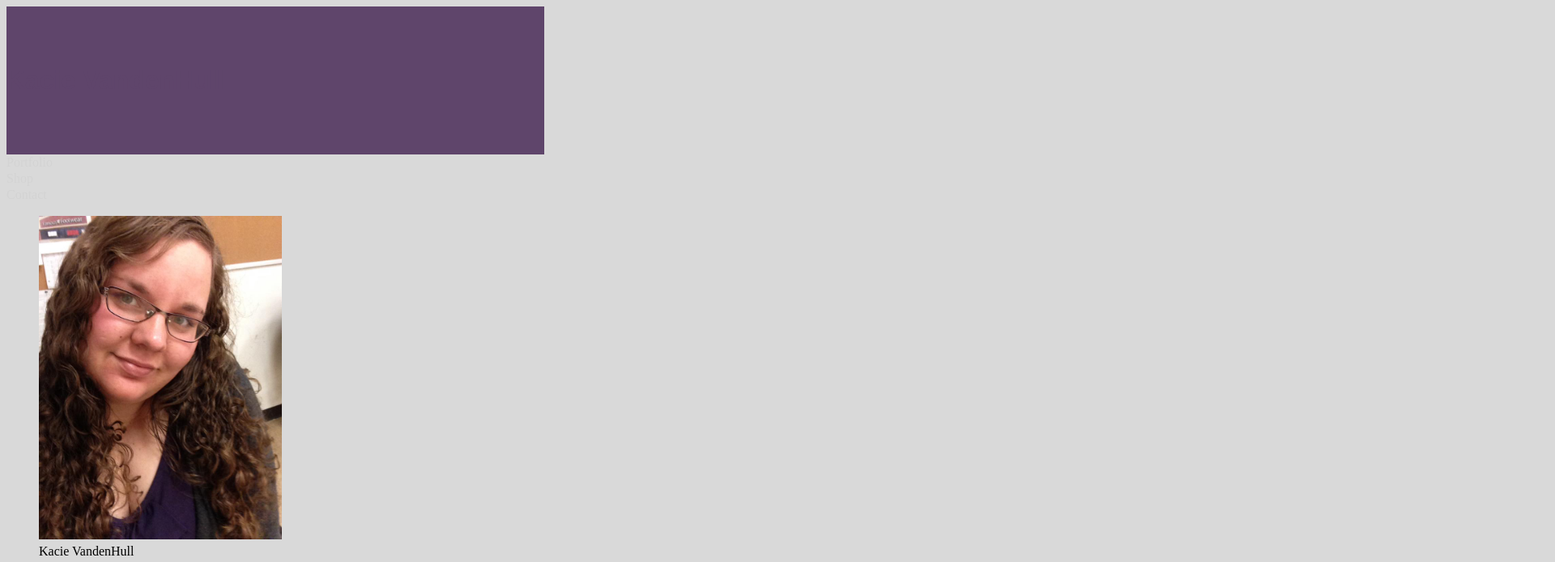
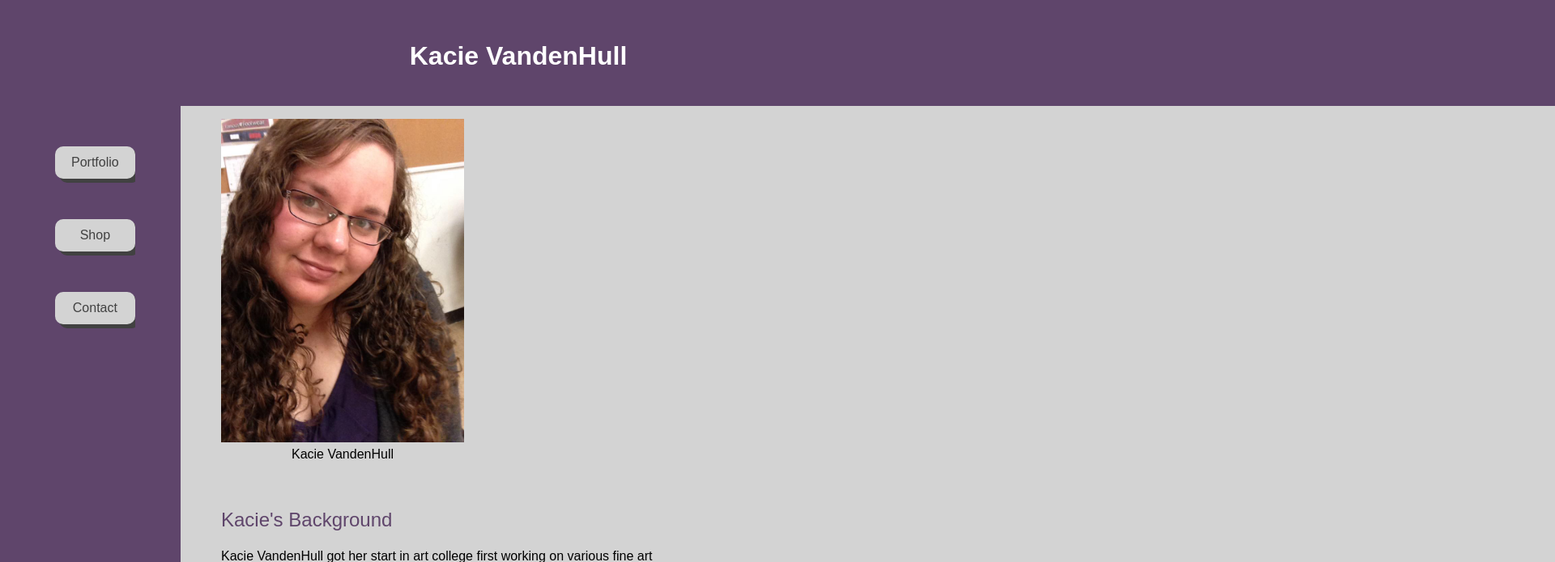
Before and after one commit to Serenajm/bioSite, a plain HTML site: page index.html in a window 1280 px wide. Shown: the top 695 px of the page at 81% size, 1920 px wide, since content can reach past the window. Drawn offline with Linux system fonts and the light colour scheme; a web font is replaced by a local one.

Commit message:
Update bioSite_style.css

```diff
--- a/bioSite_style.css
+++ b/bioSite_style.css
@@ -8,35 +8,62 @@ head {
 }
 
 header {
+    text-align: center;
+    padding: 20px;
     background-color: #5f456b;
-    text-align: left;
-    padding-bottom: 50px;
-    padding-top: 50px;
-    margin-right: 600px;
 }
 
-ul {
+header h1 {
+    color: white;
+}
+
+body {
+    font-family:  "Oxygen", "Arial", sans-serif;
+    font-weight: 400;
+    background-color: #5f456b;
+}
+
+nav {
+    float: left;
+    padding-left: 10px;
+    overflow: auto;
+    height: 100%;
+    position: fixed;
+}
+
+nav ul {
     list-style-type: none;
-    margin: 0;
     padding: 0;
 }
 
 li a {
+    font-family:  "Oxygen", "Arial", sans-serif;
+    text-align: center;
     display: block;
+    border-radius: 10px;
+    background-color: lightgray;
+    box-shadow: 5px 5px;
+    padding: 10px 20px;
+    margin-left: 50px;
+    margin-top: 50px;
+}
+
+li a:hover {
+    background-color: darkgrey;
 }
 
 a {
-    color: lightgray;
+    color: rgba(65, 65, 65, 100%);
     text-decoration: none;
 }
 
-body {
-    background-color: rgba(65, 65, 65, 20%);
-}
-
-p {
-    font-family:  "Oxygen", "Arial", sans-serif;
-    font-weight: 400;
+article {
+    float: left;
+    background-color: lightgray;
+    width: 550px;
+    margin-left: 215px;
+    padding-left: 50px;
+    padding-right: 100%;
 }
 
 h1 {
@@ -54,7 +81,18 @@ h2 {
 h3 {
     font-family: "PT-Sans-Narrow" "Courier", sans-serif;
     font-weight: 700;
-    color: #cba3db;
+    color: #5f456b;
+}
+
+figure {
+    display: inline-block;
+    margin-left: 0;
+    margin-right: 700px;
+}
+
+figcaption {
+    text-align: center;
+    padding-bottom: 20px;
 }
 
 footer {
```
